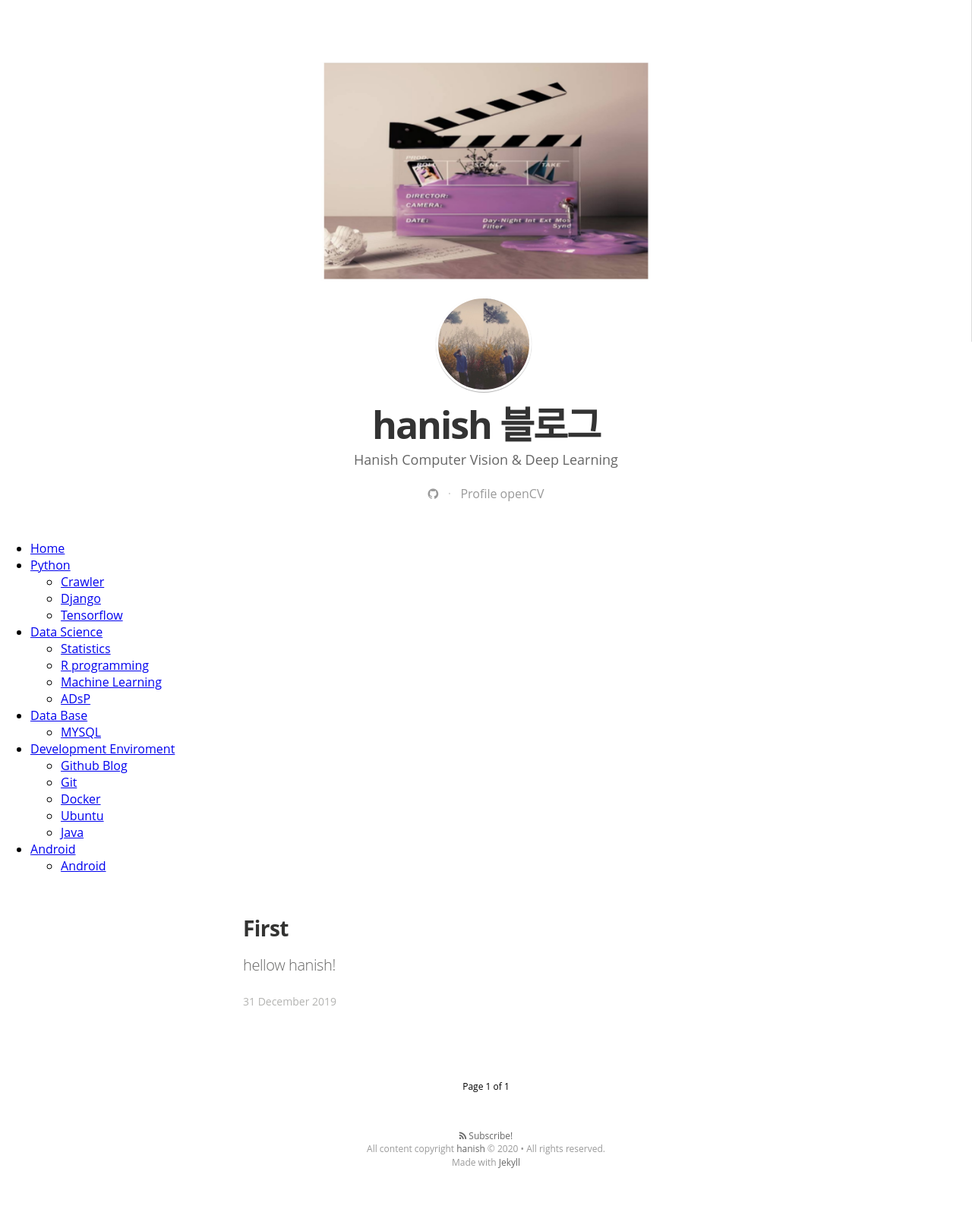
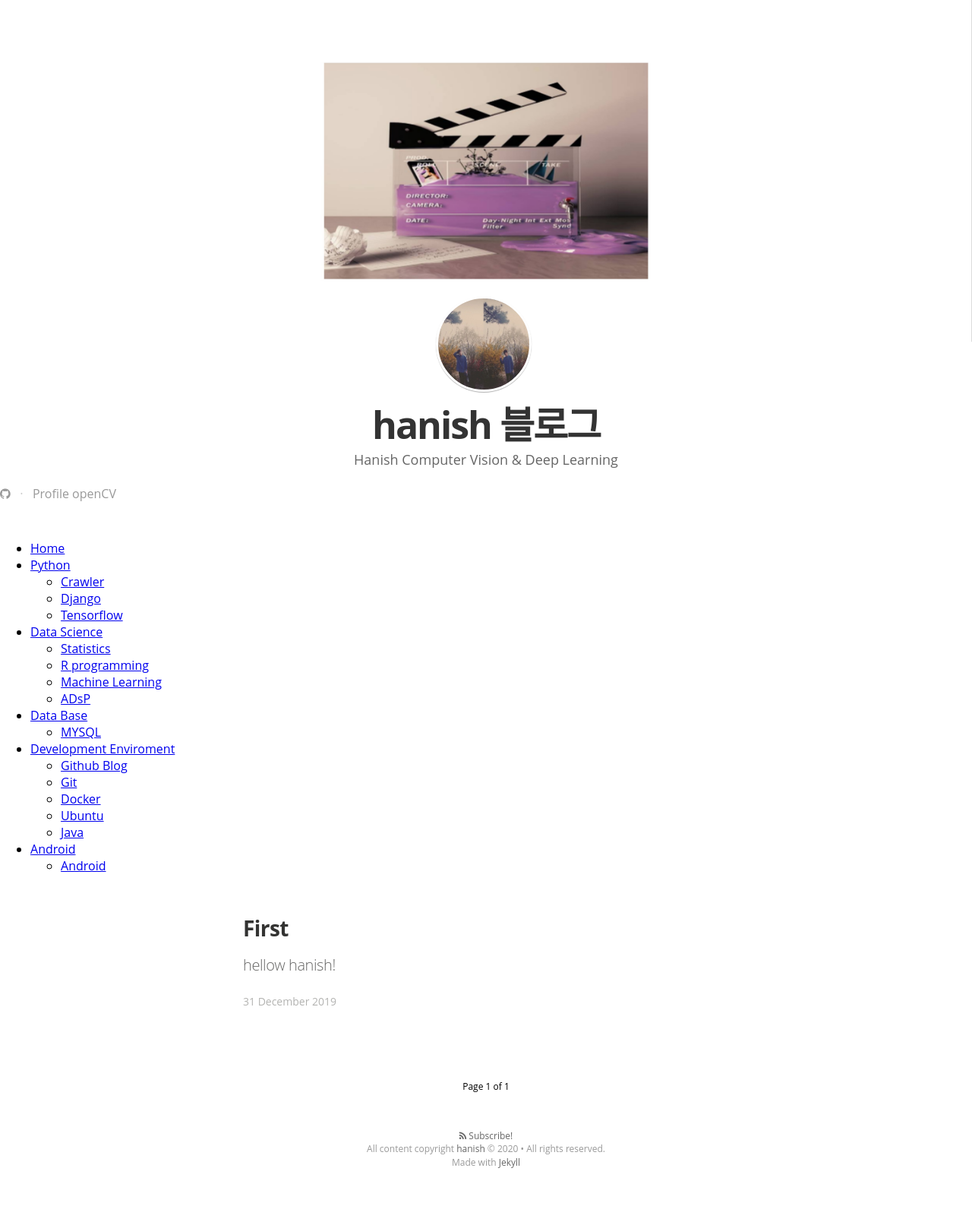
Before and after one commit to hanish3464/hanish3464.github.io, a Jekyll site: the page built from index.html, in a window 1280 px wide. Shown: the whole page at 76% size. Built offline with Jekyll 4.4.1, drawn with Linux system fonts in a browser that asks for light colours; nearby versions of some CDN libraries; some web fonts are replaced; the list of posts is cut into pages by our own code; comment, search, counter and statistics services are not loaded.

Commit message:
Update main.sass

```diff
--- a/css/main.sass
+++ b/css/main.sass
@@ -121,7 +121,7 @@ body
     font-weight: 400
   .custom-links
     margin: 0 0 50px
-    text-align: center
+    text-align: left
     color: #ccc
     a
       text-decoration: none
```
